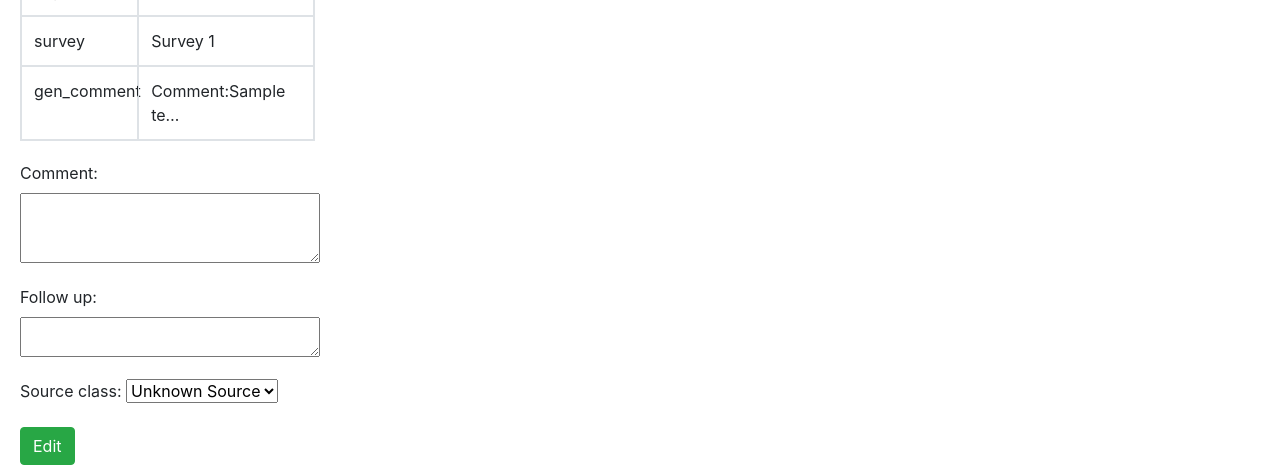
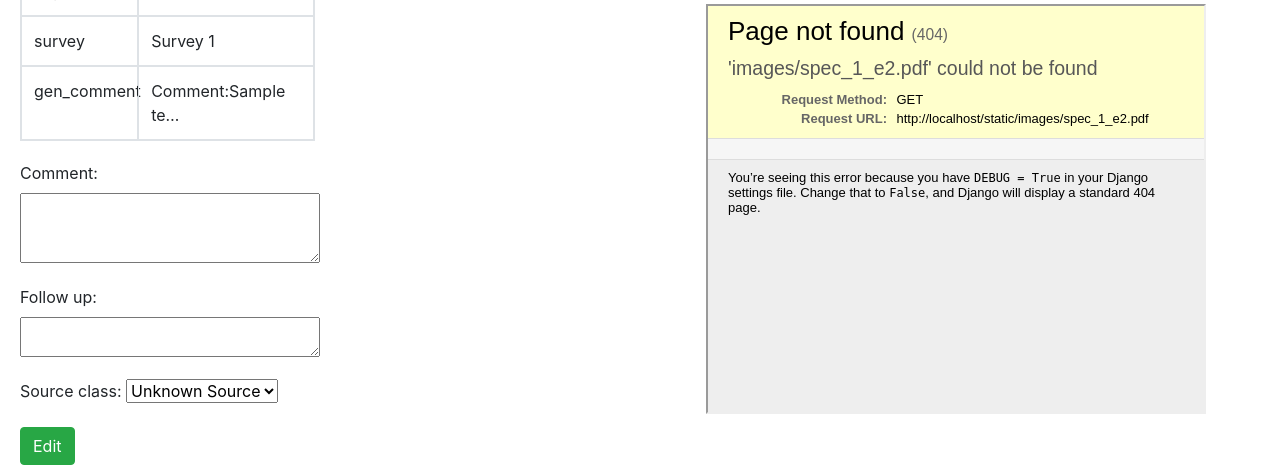
Before and after one commit to tibercus/django-labeling, a Django app: page /source/1/ in a window 1280 px wide. Shown: the part 518-983 px from the top of the page. Run offline with Django 3.2, Linux system fonts and the light colour scheme; tables that the repository leaves empty hold one stand-in row (values such as "Sample post"); some libraries are stand-ins or nearby versions.

Commit message:
Changed source page - add pdf files - light_curve, spectrum and reorganise position of images.

```diff
--- a/static/css/source_style.css
+++ b/static/css/source_style.css
@@ -22,14 +22,33 @@
     width: 300px;
     height: 40px;
 }
-#content
+#container
 {
     position: relative;
+    top:0px;
 }
-#content img
+#container > * {
+  position: absolute;
+}
+
+.trans_image
 {
     position: absolute;
-    margin: 20px;
+    margin: 10px;
+    right:50%;
     top: 0px;
-    right: 0px;
 }
+.light_curve
+{
+    position: absolute;
+    margin: 10px;
+    right:5%;
+    top: 0px;
+}
+.spectrum
+{
+    position: absolute;
+    margin: 10px;
+    right:5%;
+    top: 430px;
+}
--- a/templates/source.html
+++ b/templates/source.html
@@ -10,11 +10,24 @@
 {% endblock %}
 
 {% block content %}
+    <div id = "container" >
+        <div class = "trans_image">
+            {% with source.dup_id|to_str as img_num %}
+                <img src="{% static 'images/trans_'|add:img_num|add:'_e2.png' %}" />
+            {% endwith %}
+        </div>
 
-    <div id="content" class = "trans-image">
-        {% with source.dup_id|to_str as img_num %}
-            <img src="{% static 'images/trans_'|add:img_num|add:'_e2.png' %}" />
-        {% endwith %}
+        <div class = "light_curve">
+            {% with source.dup_id|to_str as img_num %}
+                <iframe src="{% static 'images/lc_'|add:img_num|add:'_e2.pdf' %}" width="500px" height="410px"></iframe>
+            {% endwith %}
+        </div>
+
+        <div class = "spectrum">
+            {% with source.dup_id|to_str as img_num %}
+                <iframe src="{% static 'images/spec_'|add:img_num|add:'_e2.pdf' %}" width="500px" height="410px"></iframe>
+            {% endwith %}
+        </div>
     </div>
 
     <div class="table-source">
```
